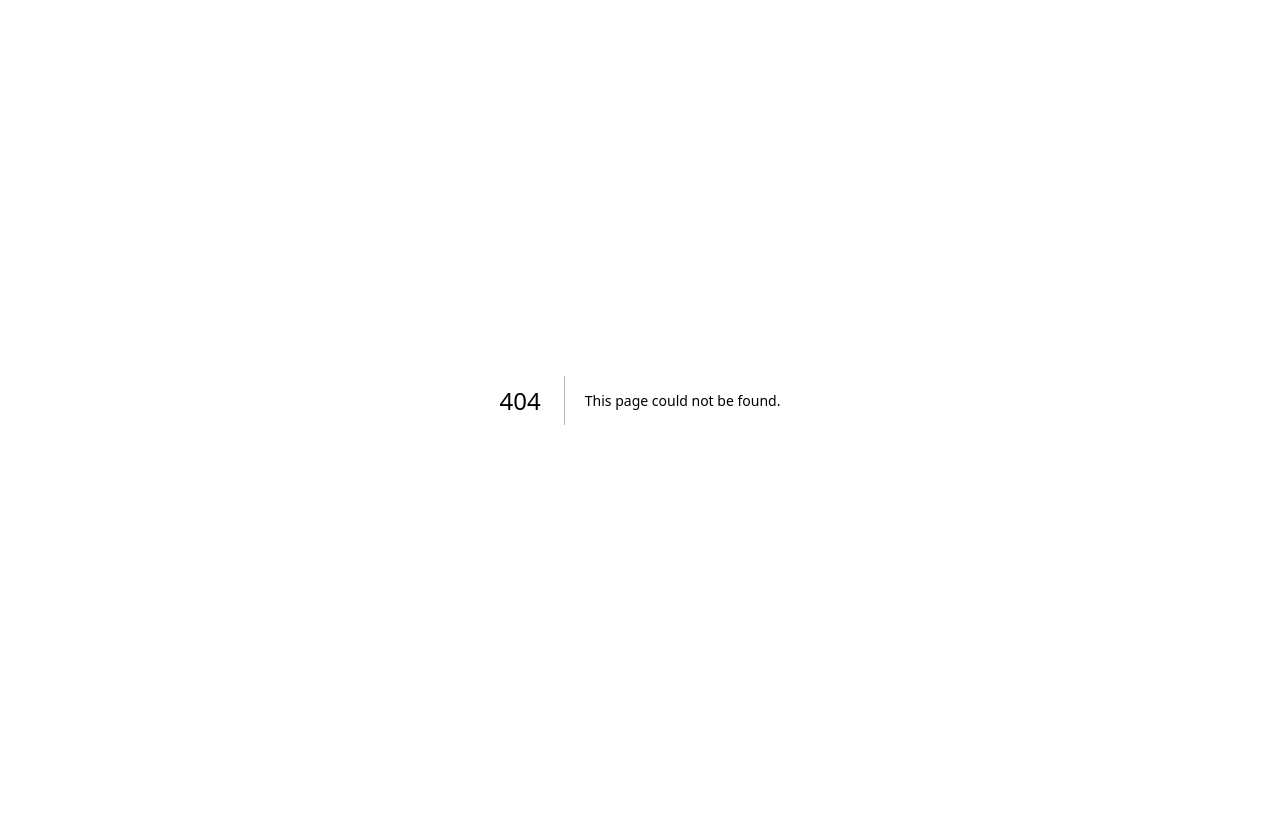
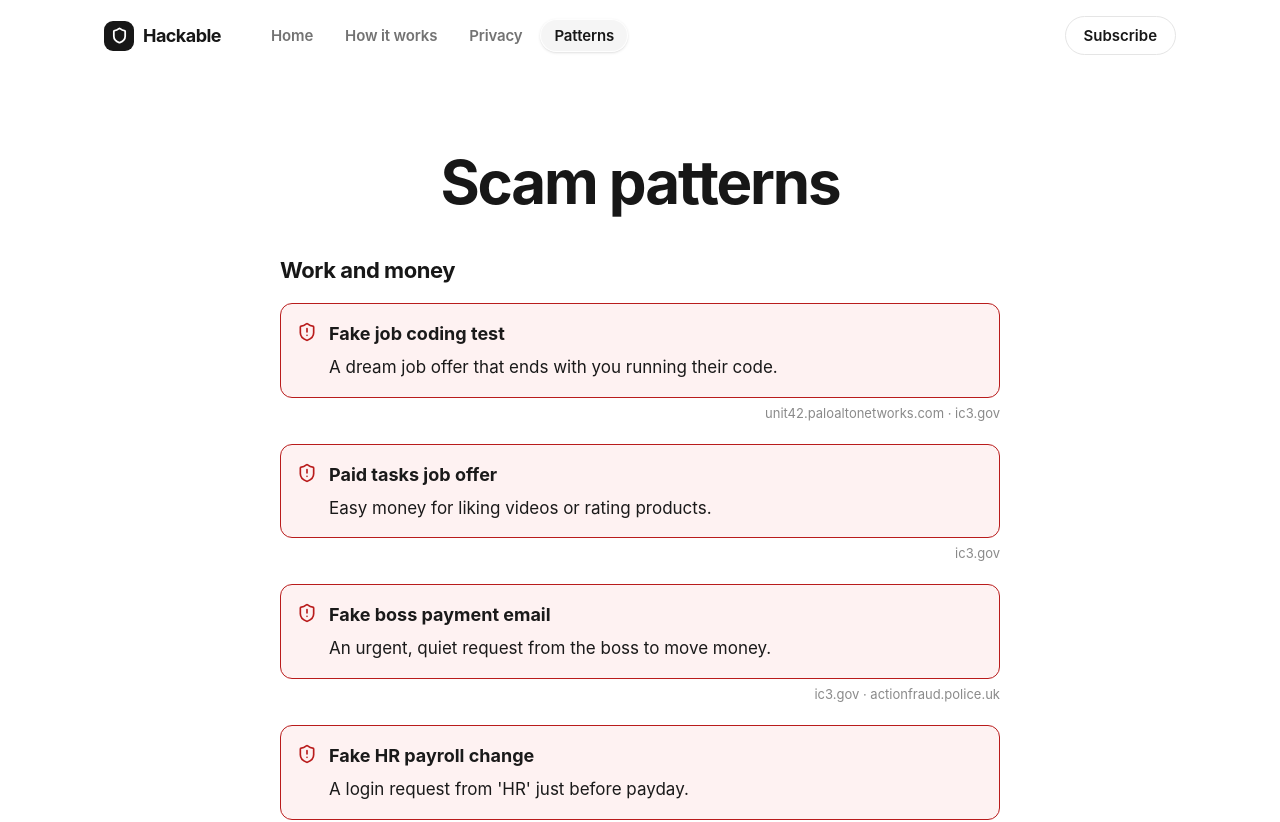
Before and after one commit to ghcpuman902/hackable, a Next.js app: page /patterns in a window 1280 px wide. Before the commit this address had no page. Shown: the top 822 px of the page. Built offline with nearby package versions, Linux system fonts and the light colour scheme.

Commit message:
patterns: /patterns page with all 24 scam patterns in six groups, nav link

```diff
--- /dev/null
+++ b/src/app/patterns/page.tsx
@@ -0,0 +1,60 @@
+import type { Metadata } from "next";
+import { ShieldAlert } from "lucide-react";
+import SiteNav from "@/components/SiteNav";
+import { PATTERNS, type PatternId } from "@/lib/patterns";
+import "@/components/report-markdown.css";
+import "./patterns.css";
+
+export const metadata: Metadata = { title: "Scam patterns | Hackable" };
+
+/* All 24 patterns from fraud-patterns.json, wording kept exactly, grouped as Mangle asked (24 Nov). */
+const GROUPS: { title: string; ids: PatternId[] }[] = [
+  { title: "Work and money", ids: ["contagious-interview", "task-scam", "fake-boss-payment", "payroll-change"] },
+  { title: "Logins and accounts", ids: ["pass-the-cookie", "credential-stuffing", "mfa-fatigue", "sim-swap", "leaked-password-extortion"] },
+  { title: "Calls and impersonation", ids: ["email-bomb-fake-it-support", "fake-bank-call", "voice-clone-family"] },
+  { title: "Crypto and romance", ids: ["deepfake-crypto-giveaway", "wallet-drainer", "pig-butchering", "romance-scam"] },
+  { title: "Life events and news", ids: ["news-hook-phishing", "after-move-council-letter", "fake-charity", "fake-booking-or-visa", "marketplace-fake-buyer"] },
+  { title: "Other", ids: ["qr-code-phishing", "state-spearphishing", "doxxing-swatting"] },
+];
+
+const host = (url: string) => { try { return new URL(url).hostname.replace(/^www\./, ""); } catch { return url; } };
+
+export default function PatternsPage() {
+  return (
+    <main>
+      <SiteNav activePage="patterns" />
+      <div className="app max-w-5xl">
+        <header className="mx-auto max-w-2xl pt-12 text-center sm:pt-20">
+          <h1 className="m-0 text-4xl font-bold leading-[1.05] tracking-[-0.035em] text-[var(--n900)] sm:text-6xl">Scam patterns</h1>
+        </header>
+        <div className="pt-groups">
+          {GROUPS.map((g) => (
+            <section key={g.title} className="pt-group" aria-labelledby={"pt-" + g.ids[0]}>
+              <h2 id={"pt-" + g.ids[0]}>{g.title}</h2>
+              <div className="rm">
+                {g.ids.map((id) => PATTERNS[id]).filter(Boolean).map((p) => (
+                  <div className="rm-group" key={p.id}>
+                    <aside className="rm-card rm-scam">
+                      <ShieldAlert className="rm-icon" aria-hidden size={20} />
+                      <div className="rm-card-body">
+                        <p className="rm-lead">{p.name}</p>
+                        <p className="rm-body">{p.oneLine}</p>
+                      </div>
+                    </aside>
+                    {p.sources.length > 0 && (
+                      <div className="rm-refs">
+                        {p.sources.map((url, j) => (
+                          <span key={url}>{j > 0 && " · "}<a href={url} target="_blank" rel="noopener noreferrer">{host(url)}</a></span>
+                        ))}
+                      </div>
+                    )}
+                  </div>
+                ))}
+              </div>
+            </section>
+          ))}
+        </div>
+      </div>
+    </main>
+  );
+}
--- /dev/null
+++ b/src/app/patterns/patterns.css
@@ -0,0 +1,2 @@
+.pt-groups{max-width:720px;margin:40px auto 0;display:grid;gap:48px}
+.pt-group h2{margin:0 0 16px;font-size:22px;font-weight:700;letter-spacing:-.02em;color:var(--n900)}
--- a/src/components/SearchFlow.tsx
+++ b/src/components/SearchFlow.tsx
@@ -529,7 +529,7 @@ export default function SearchFlow({ live = false }: { live?: boolean }) {
       <div className="glow" aria-hidden="true"></div>
       <nav className="nav">
         <Link className="mark" href="/" onClick={home}><i><Lucide name="shield" /></i>Hackable</Link>
-        <div className="links"><Link href="/" aria-current="page" onClick={home}>Home</Link><a href="/how-it-works">How it works</a><a href="/privacy">Privacy</a></div>
+        <div className="links"><Link href="/" aria-current="page" onClick={home}>Home</Link><a href="/how-it-works">How it works</a><a href="/privacy">Privacy</a><a href="/patterns">Patterns</a></div>
         <a className="login" href="#">Subscribe</a>
       </nav>
       <div className="app">
--- a/src/components/SiteNav.tsx
+++ b/src/components/SiteNav.tsx
@@ -1,11 +1,12 @@
 import { Lucide } from "./icons";
 import Link from "next/link";
 
-type PageName = "how-it-works" | "privacy";
+type PageName = "how-it-works" | "privacy" | "patterns";
 
 const pagePaths = {
   "how-it-works": "/how-it-works",
   privacy: "/privacy",
+  patterns: "/patterns",
 } as const;
 
 export default function SiteNav({ activePage }: { activePage: PageName }) {
@@ -16,6 +17,7 @@ export default function SiteNav({ activePage }: { activePage: PageName }) {
         <Link href="/">Home</Link>
         <Link href={pagePaths["how-it-works"]} aria-current={activePage === "how-it-works" ? "page" : undefined}>How it works</Link>
         <Link href={pagePaths.privacy} aria-current={activePage === "privacy" ? "page" : undefined}>Privacy</Link>
+        <Link href={pagePaths.patterns} aria-current={activePage === "patterns" ? "page" : undefined}>Patterns</Link>
       </div>
       <a className="login" href="#">Subscribe</a>
     </nav>
```
